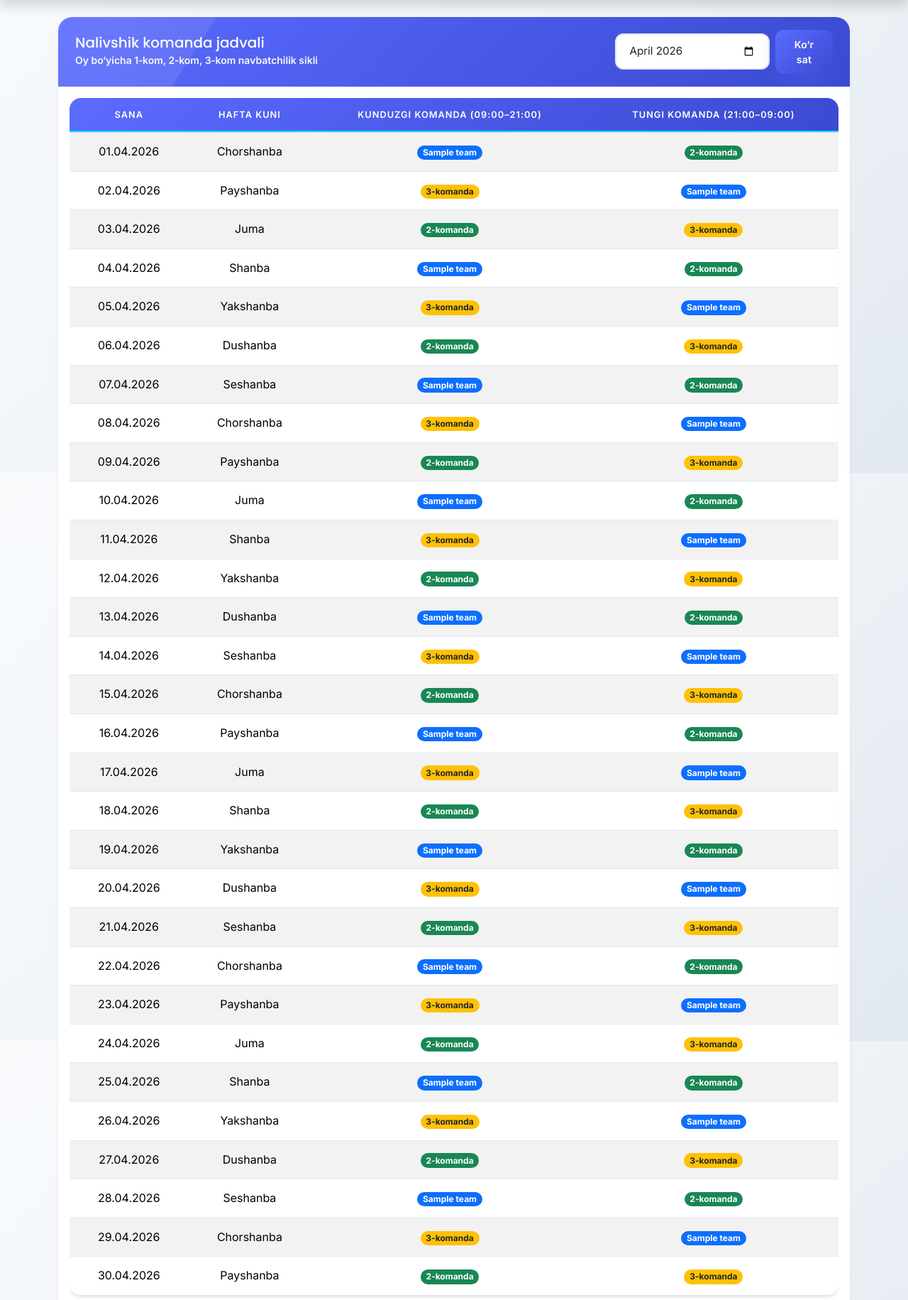
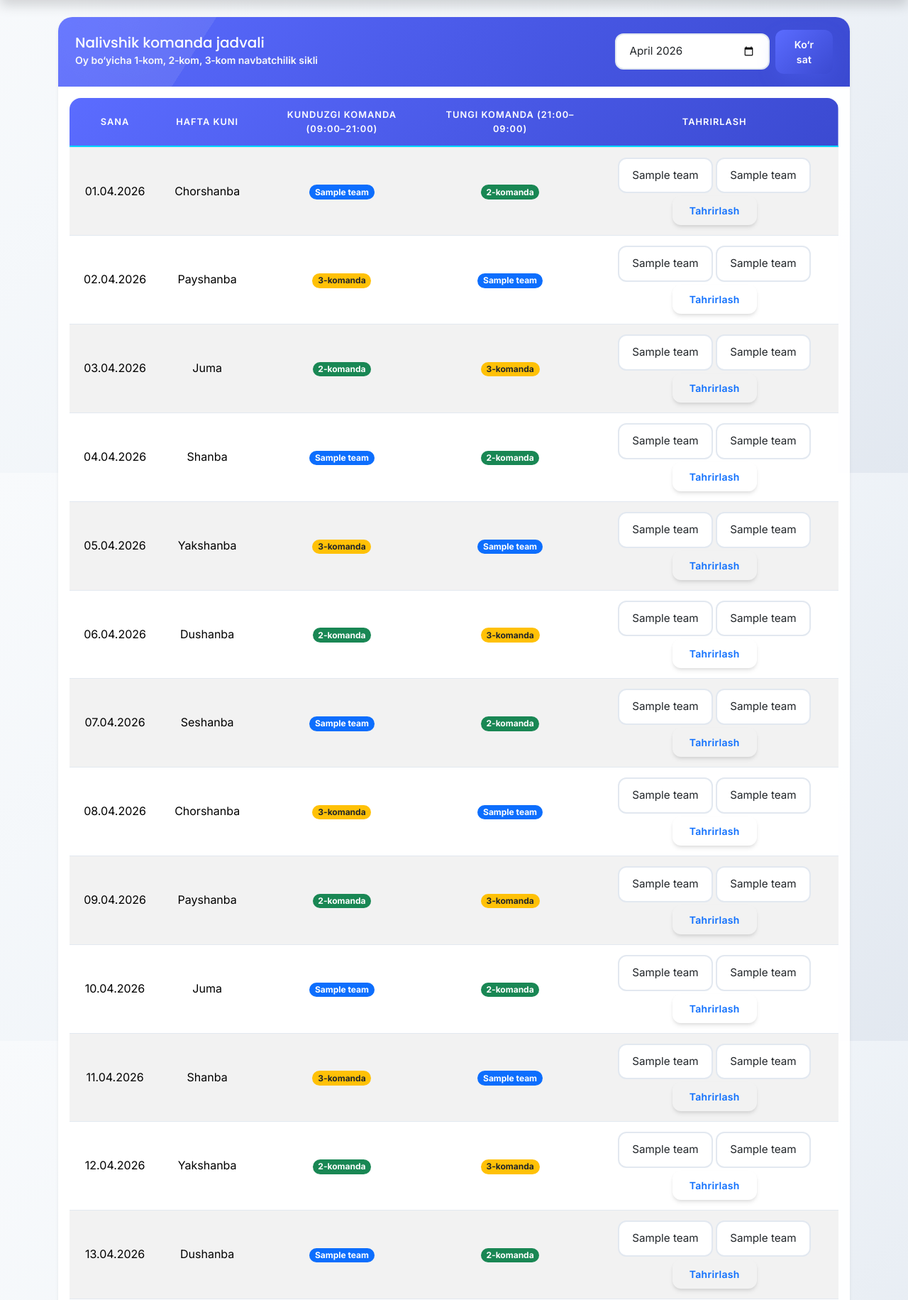
Before and after one commit to Mirzohid2001/davomat, a Django app: page /statistics/nalivshik-schedule/ in a window 1280 px wide. Shown: the part 134-1965 px from the top of the page at 71% size. Run offline with Django 5.2, Linux system fonts and the light colour scheme; a user stored in the database is signed in; tables that the repository leaves empty hold one stand-in row (values such as "Sample post").

Commit message:
tugadimi nima

```diff
--- a/blog/models.py
+++ b/blog/models.py
@@ -83,6 +83,42 @@ class Employee(models.Model):
     def __str__(self):
         return f"{self.last_name} {self.first_name} ({self.position})"
 
+
+class NalivshikShiftOverride(models.Model):
+    """
+    Nalivshiklar uchun avtomatik smena siklini ma'lum sana uchun qo'lda
+    o'zgartirish (override) modeli.
+    """
+
+    date = models.DateField("Sana", unique=True)
+    day_team = models.ForeignKey(
+        Team,
+        on_delete=models.SET_NULL,
+        related_name="day_overrides",
+        null=True,
+        blank=True,
+        verbose_name="Kunduzgi komanda",
+    )
+    night_team = models.ForeignKey(
+        Team,
+        on_delete=models.SET_NULL,
+        related_name="night_overrides",
+        null=True,
+        blank=True,
+        verbose_name="Tungi komanda",
+    )
+    comment = models.CharField("Izoh", max_length=255, blank=True, null=True)
+    created_at = models.DateTimeField(auto_now_add=True)
+    updated_at = models.DateTimeField(auto_now=True)
+
+    class Meta:
+        verbose_name = "Nalivshik smena override"
+        verbose_name_plural = "Nalivshik smena override'lari"
+        ordering = ["-date"]
+
+    def __str__(self):
+        return f"{self.date} - kunduzgi: {self.day_team} / tungi: {self.night_team}"
+
 class DayOff(models.Model):
     date = models.DateField(unique=True)
     reason = models.CharField(max_length=128)
--- a/blog/services.py
+++ b/blog/services.py
@@ -3,7 +3,7 @@ from calendar import monthrange
 from decimal import Decimal
 from django.db import transaction
 
-from .models import Employee, Attendance, MonthlyEmployeeStat, DayOff, Team
+from .models import Employee, Attendance, MonthlyEmployeeStat, DayOff, Team, NalivshikShiftOverride
 
 
 def calculate_working_days_in_month(year, month):
@@ -75,6 +75,24 @@ def get_nalivshik_teams_for_date(day: date):
 
     Natija: (day_team_code, night_team_code) -> (1/2/3, 1/2/3)
     """
+    # Avval qo'lda kiritilgan override mavjudmi, tekshiramiz
+    override = NalivshikShiftOverride.objects.filter(date=day).select_related("day_team", "night_team").first()
+    if override:
+        day_team_code = override.day_team.code if override.day_team else None
+        night_team_code = override.night_team.code if override.night_team else None
+        # Agar faqat bittasi to'ldirilgan bo'lsa, qolganini avtomatik sikldan olamiz
+        if day_team_code is not None and night_team_code is not None:
+            return day_team_code, night_team_code
+
+        day_start = datetime.combine(day, datetime.min.time()) + timedelta(hours=9)   # 09:00
+        night_start = datetime.combine(day, datetime.min.time()) + timedelta(hours=21)  # 21:00
+
+        auto_day = get_nalivshik_team_for_datetime(day_start)
+        auto_night = get_nalivshik_team_for_datetime(night_start)
+
+        return day_team_code or auto_day, night_team_code or auto_night
+
+    # Override bo'lmasa, avtomatik sikl bo'yicha hisoblaymiz
     day_start = datetime.combine(day, datetime.min.time()) + timedelta(hours=9)   # 09:00
     night_start = datetime.combine(day, datetime.min.time()) + timedelta(hours=21)  # 21:00
 
--- a/blog/templates/attendance/nalivshik_schedule.html
+++ b/blog/templates/attendance/nalivshik_schedule.html
@@ -25,6 +25,7 @@
                 <th>Hafta kuni</th>
                 <th>Kunduzgi komanda (09:00–21:00)</th>
                 <th>Tungi komanda (21:00–09:00)</th>
+                <th>Tahrirlash</th>
               </tr>
             </thead>
             <tbody>
@@ -48,6 +49,43 @@
                     {{ day.night_team_name }}
                   </span>
                 </td>
+                <td>
+                  <form method="post" class="d-flex flex-wrap justify-content-center align-items-center gap-1">
+                    {% csrf_token %}
+                    <input type="hidden" name="date" value="{{ day.date|date:'Y-m-d' }}">
+                    <div class="d-flex gap-1">
+                      <select name="day_team" class="form-select form-select-sm">
+                        {% for team in teams %}
+                          <option value="{{ team.id }}"
+                            {% if day.override and day.override.day_team and team.id == day.override.day_team.id %}
+                              selected
+                            {% elif not day.override and team.code == day.day_team %}
+                              selected
+                            {% endif %}
+                          >
+                            {{ team.name }}
+                          </option>
+                        {% endfor %}
+                      </select>
+                      <select name="night_team" class="form-select form-select-sm">
+                        {% for team in teams %}
+                          <option value="{{ team.id }}"
+                            {% if day.override and day.override.night_team and team.id == day.override.night_team.id %}
+                              selected
+                            {% elif not day.override and team.code == day.night_team %}
+                              selected
+                            {% endif %}
+                          >
+                            {{ team.name }}
+                          </option>
+                        {% endfor %}
+                      </select>
+                    </div>
+                    <button type="submit" class="btn btn-outline-primary btn-sm">
+                      Tahrirlash
+                    </button>
+                  </form>
+                </td>
               </tr>
               {% endfor %}
             </tbody>
--- a/blog/views.py
+++ b/blog/views.py
@@ -6,7 +6,7 @@ from django.contrib import messages
 from django.db.models import Q, Count, F
 from django.utils import timezone
 from datetime import timedelta, date
-from .models import Employee, Attendance, DayOff, AttendanceImportLog, MonthlyEmployeeStat, Team
+from .models import Employee, Attendance, DayOff, AttendanceImportLog, MonthlyEmployeeStat, Team, NalivshikShiftOverride
 from .forms import EmployeeForm, AttendanceForm, BulkAttendanceForm, AttendanceImportForm, DayOffForm
 from django.forms import modelformset_factory
 from django.db import transaction
@@ -231,8 +231,90 @@ def nalivshik_schedule_view(request):
     else:
         year, month = today.year, today.month
 
+    # POST orqali ma'lum sana uchun override saqlash
+    if request.method == "POST":
+        date_str = request.POST.get("date")
+        day_team_id = request.POST.get("day_team")
+        night_team_id = request.POST.get("night_team")
+        comment = request.POST.get("comment", "").strip() or None
+
+        try:
+            override_date = _dt.date.fromisoformat(date_str)
+        except Exception:
+            messages.error(request, "Sana formati noto‘g‘ri.")
+        else:
+            day_team = Team.objects.filter(id=day_team_id).first() if day_team_id else None
+            night_team = Team.objects.filter(id=night_team_id).first() if night_team_id else None
+
+            if not day_team and not night_team:
+                messages.error(request, "Hech bo‘lmaganda bitta komanda tanlang.")
+            else:
+                # Tanlangan kun uchun override saqlash
+                NalivshikShiftOverride.objects.update_or_create(
+                    date=override_date,
+                    defaults={
+                        "day_team": day_team,
+                        "night_team": night_team,
+                        "comment": comment,
+                    },
+                )
+
+                # Shu kundan keyingi kunlarni avtomatik tarzda qayta hisoblash
+                # 3 ta komanda mavjud: 1, 2, 3 — har kuni ikkita komanda ishlaydi.
+                # Qoidaga ko‘ra:
+                #   keyingi kun kunduzgi komanda = hozirgi kunda ishlamagan komanda
+                #   keyingi kun tungi komanda = hozirgi kundagi kunduzgi komanda
+                if day_team and night_team and day_team != night_team:
+                    # Komanda kodlari bo‘yicha mapping
+                    all_codes = {1, 2, 3}
+                    teams_by_code = {t.code: t for t in Team.objects.filter(code__in=list(all_codes))}
+
+                    current_day_team = day_team
+                    current_night_team = night_team
+
+                    # Shu oydagi oxirgi sanani topamiz
+                    end_day = monthrange(override_date.year, override_date.month)[1]
+
+                    current_date = override_date
+                    # Faqat shu oydagi keyingi kunlar uchun
+                    while current_date.day < end_day:
+                        current_date = current_date + _dt.timedelta(days=1)
+
+                        used_codes = {current_day_team.code, current_night_team.code}
+                        remaining_codes = list(all_codes - used_codes)
+                        if not remaining_codes:
+                            break  # Noto‘g‘ri kombinatsiya, to‘xtatamiz
+
+                        next_day_code = remaining_codes[0]
+                        next_day_team = teams_by_code.get(next_day_code)
+                        if not next_day_team:
+                            break
+
+                        next_night_team = current_day_team
+
+                        NalivshikShiftOverride.objects.update_or_create(
+                            date=current_date,
+                            defaults={
+                                "day_team": next_day_team,
+                                "night_team": next_night_team,
+                                "comment": comment,
+                            },
+                        )
+
+                        # Keyingi iteratsiya uchun yangilash
+                        current_day_team = next_day_team
+                        current_night_team = next_night_team
+
+                messages.success(
+                    request,
+                    f"{override_date.strftime('%d.%m.%Y')} sanadan boshlab keyingi kunlar jadvali yangilandi!",
+                )
+                # Redirect GET so'rovga qaytish uchun (F5 bosilganda qayta POST bo'lmasin)
+                return redirect(f"{request.path}?month={year}-{month:02d}")
+
     # Komanda nomlarini code bo'yicha olish
-    team_names = {t.code: t.name for t in Team.objects.all()}
+    teams = Team.objects.all()
+    team_names = {t.code: t.name for t in teams}
 
     # Hafta kunlari nomlari (uzbekcha)
     weekday_names_uz = {
@@ -254,19 +336,27 @@ def nalivshik_schedule_view(request):
 
         weekday_name = weekday_names_uz.get(current_date.weekday(), "")
 
-        days.append({
-            'date': current_date,
-            'weekday_name': weekday_name,
-            'day_team': day_team,
-            'night_team': night_team,
-            'day_team_name': team_names.get(day_team, f"{day_team}-komanda"),
-            'night_team_name': team_names.get(night_team, f"{night_team}-komanda"),
-        })
+        override = NalivshikShiftOverride.objects.filter(date=current_date).select_related(
+            "day_team", "night_team"
+        ).first()
+
+        days.append(
+            {
+                "date": current_date,
+                "weekday_name": weekday_name,
+                "day_team": day_team,
+                "night_team": night_team,
+                "day_team_name": team_names.get(day_team, f"{day_team}-komanda") if day_team else "-",
+                "night_team_name": team_names.get(night_team, f"{night_team}-komanda") if night_team else "-",
+                "override": override,
+            }
+        )
 
     context = {
-        'year': year,
-        'month': month,
-        'days': days,
+        "year": year,
+        "month": month,
+        "days": days,
+        "teams": teams,
     }
     return render(request, 'attendance/nalivshik_schedule.html', context)
 
```
Also changed, not shown: blog/admin.py (+6 -1 lines), blog/forms.py (+13 -1 lines), blog/migrations/0007_nalivshikshiftoverride.py (added).
